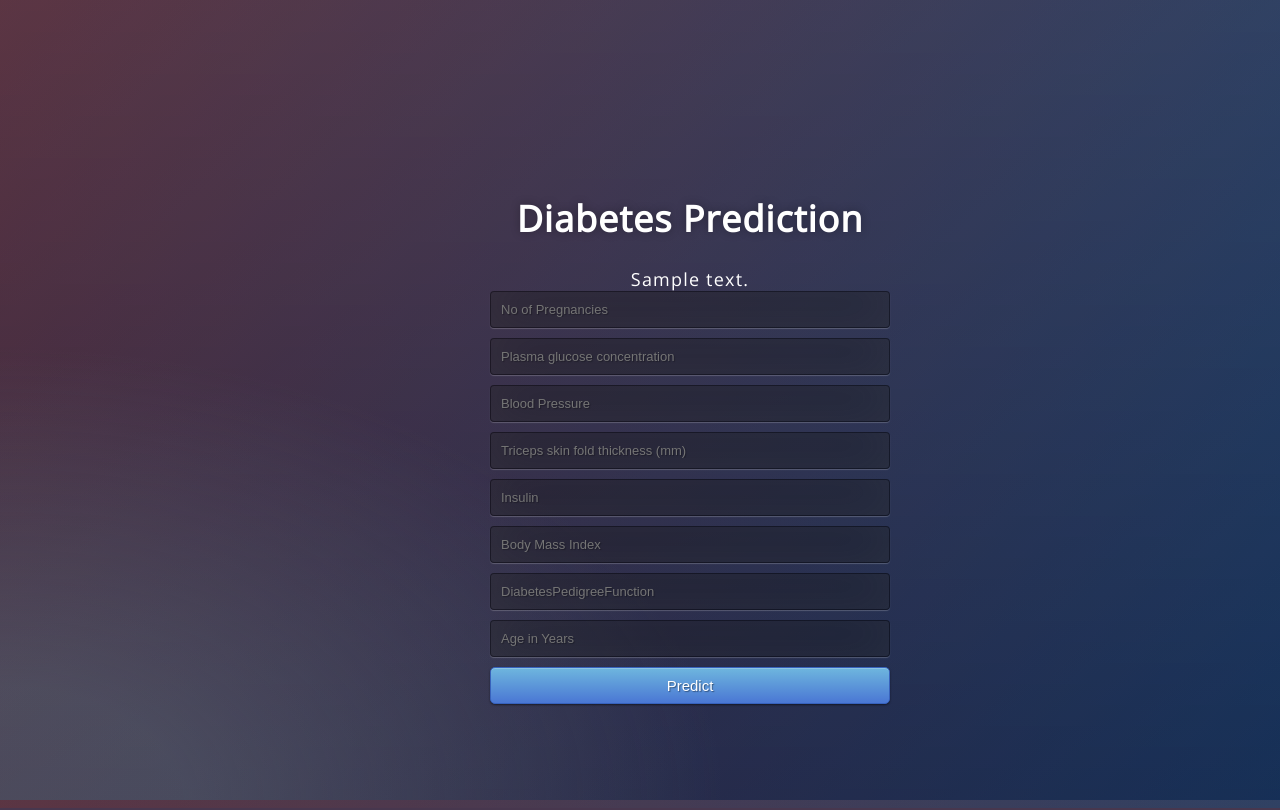
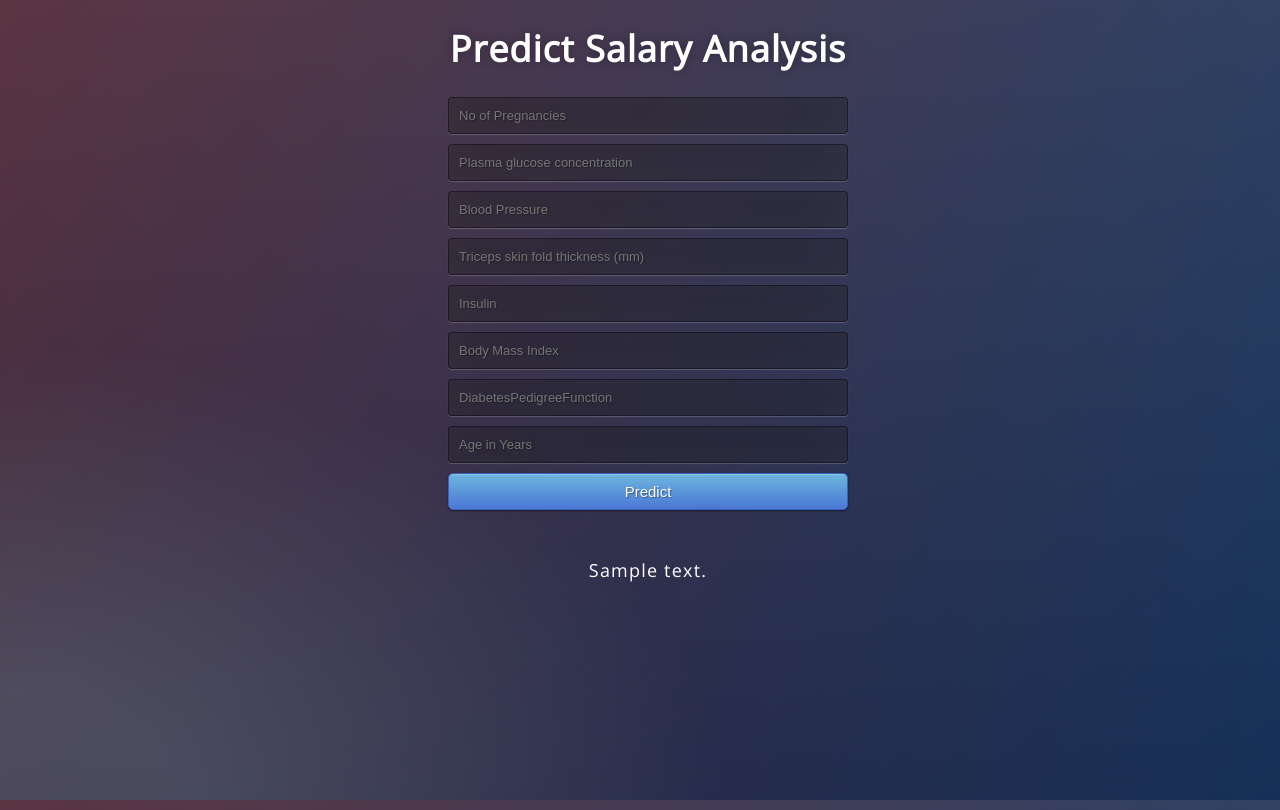
Before and after one commit to Shyamsundar21/Diabetes_Prediction_WebApp, a Flask app: template templates/index.html in a window 1280 px wide. Shown: the top 810 px of the page. Run offline with Flask 2, Linux system fonts and the light colour scheme; the template is opened without the code that fills it: most values are stand-ins (such as "Sample title", 1, 10 or a date in 2020); parts of the project's set-up code (start-up, migrations or seed data) failed here and were passed over.

Commit message:
Made some changes

```diff
--- a/static/css/style.css
+++ b/static/css/style.css
@@ -31,10 +31,11 @@ body {
 
 }
 .login {
-	position: absolute;
+	position: center;
 	top: 40%;
 	left: 50%;
-	margin: -150px 0 0 -150px;
+	/*margin: -150px 0 0 -150px;*/
+	margin:auto;
 	width:400px;
 	height:400px;
 }
--- a/templates/index.html
+++ b/templates/index.html
@@ -10,17 +10,16 @@
 <link href='https://fonts.googleapis.com/css?family=Open+Sans+Condensed:300' rel='stylesheet' type='text/css'>
 <link rel="stylesheet" href="{{ url_for('static', filename='css/style.css') }}">
 
+  <link type="text/css" rel="stylesheet" href="style.css"/>
 </head>
 
 <body>
-
-<div class="login">
-	<h1>Diabetes Prediction</h1>
+ <div class="login">
+	<h1>Predict Salary Analysis</h1>
 
      <!-- Main Input For Receiving Query to our ML -->
-	 <a>{{ prediction_text }}</a>
     <form action="{{ url_for('predict')}}"method="post">
-    	<input type="number" name="Pregnancies" placeholder="No of Pregnancies" required="required" />
+<input type="number" name="Pregnancies" placeholder="No of Pregnancies" required="required" />
         <input type="number" name="Glucose" placeholder="Plasma glucose concentration" required="required" />
 		<input type="number" name="Blood Pressure(mm Hg)" placeholder="Blood Pressure" required="required" />
 		<input type="number" name="SkinThickness" placeholder="Triceps skin fold thickness (mm)" required="required" />
@@ -29,13 +28,12 @@
 		<input type="float" name="DiabetesPedigreeFunction" placeholder="DiabetesPedigreeFunction" required="required" />
 		<input type="number" name="Age" placeholder="Age in Years" required="required" />
 
-
         <button type="submit" class="btn btn-primary btn-block btn-large">Predict</button>
-
-
-
     </form>
 
+   <br>
+   <br>
+   {{ prediction_text }}
 
  </div>
 
```
